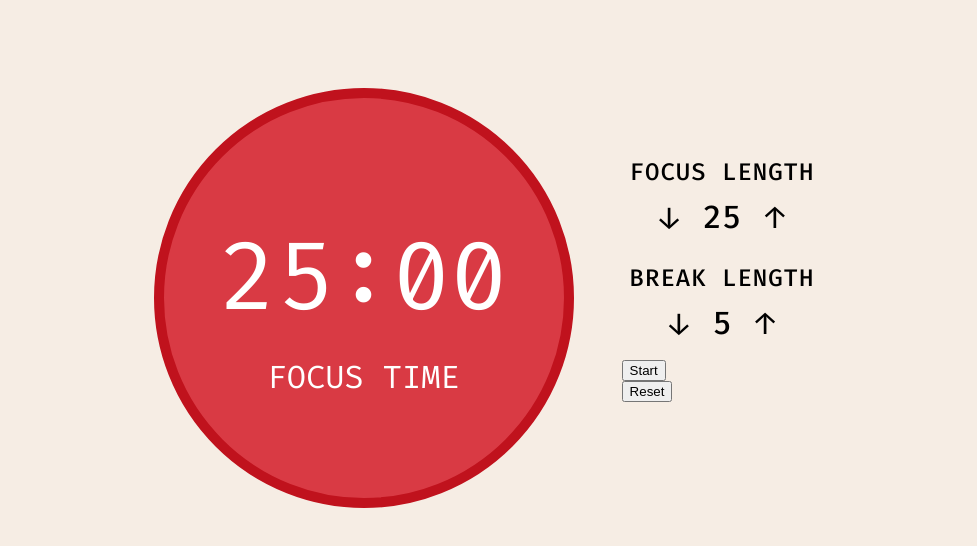
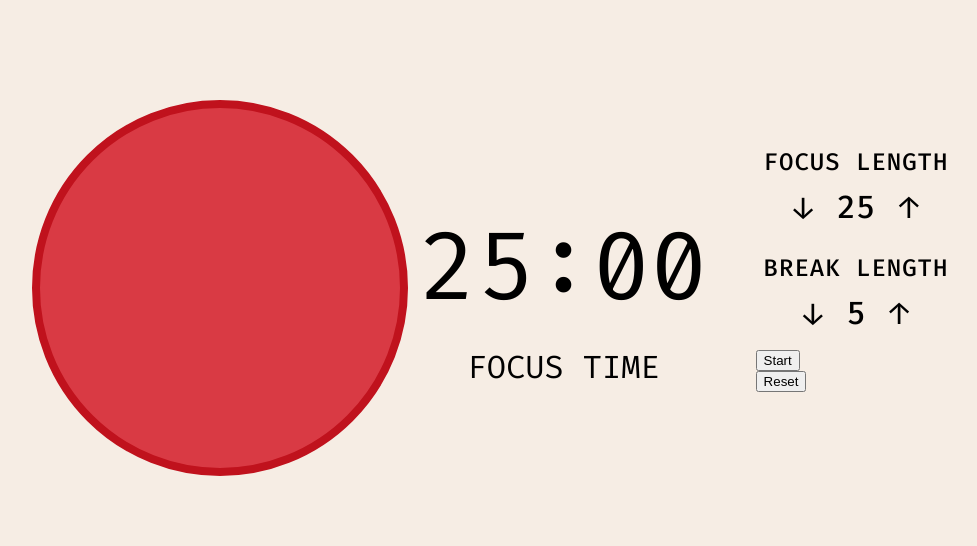
Before and after one commit to neekaisweird/fcc-pomodoro-clock, a React (Create React App) app: page / in a window 1280 px wide. Shown: the top 546 px of the page, without its empty margins (128-1105 px from the left). Built offline with nearby package versions, Linux system fonts and the light colour scheme.

Commit message:
add progress ring component

```diff
--- /dev/null
+++ b/src/components/Circle.js
@@ -0,0 +1,54 @@
+import React, { useRef, useContext, useEffect } from 'react';
+import { PomodoroContext } from '../context/GlobalState';
+import styled from 'styled-components';
+
+const radius = 200;
+const stroke = 8;
+const circumference = (radius - stroke * 2) * 2 * Math.PI;
+
+const Border = styled.circle`
+  stroke-width: ${stroke};
+  stroke: #c0121d;
+  fill: #d93a44;
+  r: calc(${radius} - ${stroke} * 2);
+  cx: ${radius};
+  cy: ${radius};
+  stroke-dasharray: ${circumference} ${circumference};
+  stroke-dashoffset: ${circumference};
+  transition: stroke-dashoffset 500ms;
+  transform: rotate(-90deg);
+  transform-origin: 50% 50%;
+`;
+
+const Circle = () => {
+  const { currentTimer, breakTime, sessionTime } = useContext(PomodoroContext);
+  const progressCircle = useRef();
+
+  useEffect(() => {
+    let totalTime;
+    currentTimer.type === 'Session'
+      ? (totalTime = sessionTime * 60000)
+      : (totalTime = breakTime * 60000);
+
+    const amount = currentTimer.time / totalTime;
+    let offset = circumference - amount * circumference;
+    requestAnimationFrame(() => {
+      progressCircle.current.style.strokeDashoffset = offset;
+    });
+  }, [currentTimer.time, currentTimer.type, sessionTime, breakTime]);
+
+  return (
+    <svg
+      xmlns="http://www.w3.org/2000/svg"
+      style={{
+        height: radius * 2,
+        width: radius * 2,
+        backgroundColor: 'transparent',
+      }}
+    >
+      <Border ref={progressCircle} />
+    </svg>
+  );
+};
+
+export default Circle;
--- a/src/components/PomodoroClock.js
+++ b/src/components/PomodoroClock.js
@@ -1,6 +1,7 @@
 import React from 'react';
 import Timer from './Timer';
 import Controls from './Controls';
+import Circle from './Circle';
 import styled from 'styled-components';
 
 const Clock = styled.div`
@@ -13,6 +14,7 @@ const Clock = styled.div`
 const PomodoroClock = () => {
   return (
     <Clock>
+      <Circle />
       <Timer />
       <Controls />
     </Clock>
--- a/src/components/Timer.js
+++ b/src/components/Timer.js
@@ -2,15 +2,6 @@ import React, { useContext, useEffect, useRef } from 'react';
 import { PomodoroContext } from '../context/GlobalState';
 import useInterval from '../hooks/useInterval';
 import styled from 'styled-components';
-
-const Circle = styled.div`
-  border: 10px solid #c0121d;
-  border-radius: 50%;
-  height: 400px;
-  width: 400px;
-  background-color: #d93a44;
-  color: #fff;
-`;
 
 const TimerWrapper = styled.div`
   font-family: 'Fira Code', monospace;
@@ -73,7 +64,7 @@ const Timer = () => {
   });
 
   return (
-    <Circle>
+    <div>
       <TimerWrapper>
         <TimerLeft id="time-left">{convertTime(currentTimer.time)}</TimerLeft>
         <TimerLabel id="timer-label">
@@ -86,7 +77,7 @@ const Timer = () => {
         src="https://sampleswap.org/samples-ghost/DRUM%20LOOPS%20and%20BREAKS/121%20to%20130%20bpm/331[kb]125_lo-squeaky-beep.aif.mp3"
         // src="https://sampleswap.org/samples-ghost/DRUMS%20(SINGLE%20HITS)/Weird%20and%20Interesting%20Hits/66[kb]three-beep-stereo.aif.mp3"
       />
-    </Circle>
+    </div>
   );
 };
 
```
